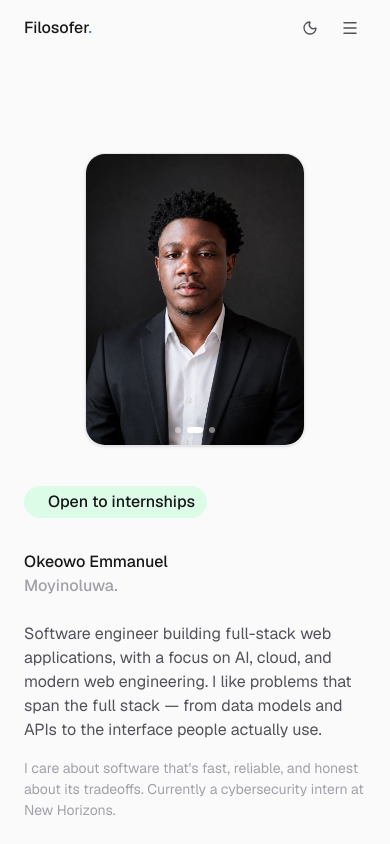
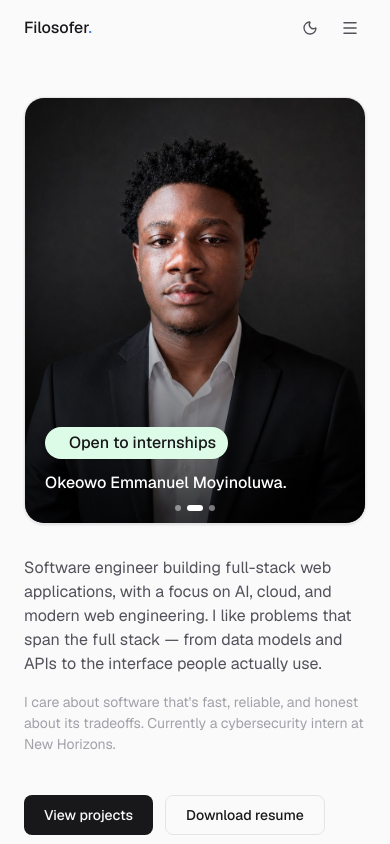
Before and after one commit to FILOSOFER01/okeowo-portfolio, a Next.js app: page / in a window 390 px wide. Shown: the top 844 px of the page. Built offline with nearby package versions, Linux system fonts and the light colour scheme.

Commit message:
feat: enlarge hero portrait and overlay name on mobile

```diff
--- a/src/app/page.tsx
+++ b/src/app/page.tsx
@@ -17,16 +17,54 @@ const PROFILE_PHOTOS = [
 
 export default function HomePage() {
   return (
-    <div
-      className="mx-auto px-6"
-      style={{ maxWidth: "var(--width-site)" }}
-    >
+    <div className="mx-auto px-6" style={{ maxWidth: "var(--width-site)" }}>
 
       {/* ── Hero ── */}
-      <section className="pt-24 pb-16 md:pt-32 md:pb-20">
-        <div className="grid grid-cols-1 lg:grid-cols-[1fr_280px] gap-10 lg:gap-16 items-center">
+      <section className="pt-10 pb-16 md:pb-20 lg:pt-28">
 
-          {/* ── Text column ── */}
+        {/* ── Mobile / tablet: large portrait with the name overlaid on it ── */}
+        <div className="lg:hidden">
+          <div
+            className="relative rounded-2xl overflow-hidden border shadow-sm animate-fade-up"
+            style={{ borderColor: "var(--color-border)" }}
+          >
+            <PhotoSlideshow images={PROFILE_PHOTOS} className="aspect-[4/5] w-full" />
+
+            {/* Gradient scrim so the name stays readable over any photo */}
+            <div
+              aria-hidden="true"
+              className="pointer-events-none absolute inset-0"
+              style={{
+                background:
+                  "linear-gradient(to top, rgba(0,0,0,0.78) 0%, rgba(0,0,0,0.35) 34%, rgba(0,0,0,0) 60%)",
+              }}
+            />
+
+            <div className="absolute inset-x-0 bottom-0 p-5 pb-7">
+              <div className="mb-3">
+                <AvailabilityBadge />
+              </div>
+              <h1
+                className="font-medium"
+                style={{
+                  fontSize: "var(--text-display-lg)",
+                  lineHeight: "var(--text-display-lg--line-height)",
+                  letterSpacing: "var(--text-display-lg--letter-spacing)",
+                  color: "#FFFFFF",
+                }}
+              >
+                Okeowo Emmanuel Moyinoluwa.
+              </h1>
+            </div>
+          </div>
+
+          <div className="mt-8 animate-fade-up" style={{ animationDelay: "80ms" }}>
+            <HeroCopy />
+          </div>
+        </div>
+
+        {/* ── Desktop: name on the left, large portrait on the right ── */}
+        <div className="hidden lg:grid lg:grid-cols-[1fr_400px] gap-16 items-center">
           <div>
             <div className="mb-8 animate-fade-up">
               <AvailabilityBadge />
@@ -47,6 +85,38 @@ export default function HomePage() {
               <span style={{ color: "var(--color-tx-muted)" }}>Moyinoluwa.</span>
             </h1>
 
+            <HeroCopy />
+          </div>
+
+          <div className="animate-fade-up" style={{ animationDelay: "160ms" }}>
+            <div
+              className="rounded-2xl border overflow-hidden shadow-sm"
+              style={{ borderColor: "var(--color-border)" }}
+            >
+              <PhotoSlideshow images={PROFILE_PHOTOS} className="aspect-[3/4] w-full" />
+            </div>
+          </div>
+        </div>
+
+      </section>
+
+      {/* ── Divider ── */}
+      <div className="border-t" style={{ borderColor: "var(--color-border)" }} />
+
+      {/* ── Featured projects ── */}
+      <FeaturedProjects />
+
+    </div>
+  );
+}
+
+// ── HeroCopy ────────────────────────────────────────────────────────────────────
+// Supporting paragraphs + call-to-action buttons. Shared by the mobile and
+// desktop hero layouts so the copy lives in exactly one place.
+
+function HeroCopy() {
+  return (
+    <>
       <p
         className="mb-4 animate-fade-up"
         style={{
@@ -57,10 +127,9 @@ export default function HomePage() {
           animationDelay: "120ms",
         }}
       >
-              Software engineer building full-stack web applications, with a
-              focus on AI, cloud, and modern web engineering. I like problems
-              that span the full stack — from data models and APIs to the
-              interface people actually use.
+        Software engineer building full-stack web applications, with a focus on
+        AI, cloud, and modern web engineering. I like problems that span the full
+        stack — from data models and APIs to the interface people actually use.
       </p>
 
       <p
@@ -72,8 +141,8 @@ export default function HomePage() {
           animationDelay: "180ms",
         }}
       >
-              I care about software that&apos;s fast, reliable, and honest about
-              its tradeoffs. Currently a cybersecurity intern at New Horizons.
+        I care about software that&apos;s fast, reliable, and honest about its
+        tradeoffs. Currently a cybersecurity intern at New Horizons.
       </p>
 
       <div
@@ -115,33 +184,6 @@ export default function HomePage() {
           Contact me
         </a>
       </div>
-          </div>
-
-          {/* ── Photo column ── */}
-          <div
-            className="animate-fade-up mx-auto w-full max-w-[220px] lg:max-w-none order-first lg:order-last"
-            style={{ animationDelay: "160ms" }}
-          >
-            <div
-              className="rounded-2xl border overflow-hidden shadow-sm"
-              style={{ borderColor: "var(--color-border)" }}
-            >
-              <PhotoSlideshow images={PROFILE_PHOTOS} className="aspect-[3/4] w-full" />
-            </div>
-          </div>
-
-        </div>
-      </section>
-
-      {/* ── Divider ── */}
-      <div
-        className="border-t"
-        style={{ borderColor: "var(--color-border)" }}
-      />
-
-      {/* ── Featured projects ── */}
-      <FeaturedProjects />
-
-    </div>
+    </>
   );
 }
```
Lines whose indentation alone changed are shown as unchanged.
